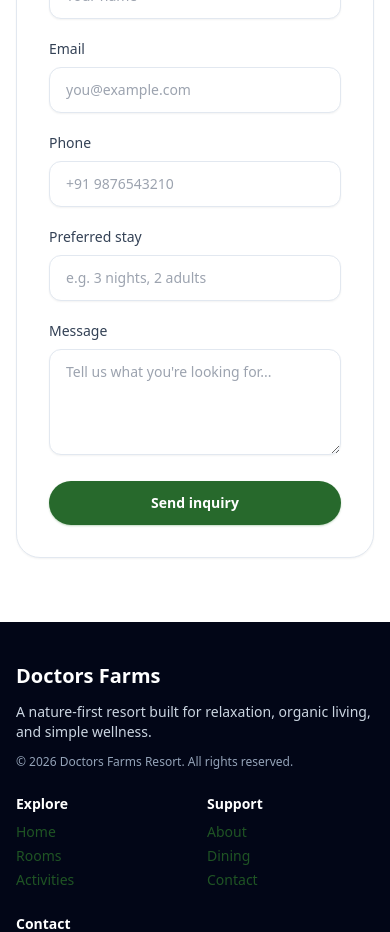
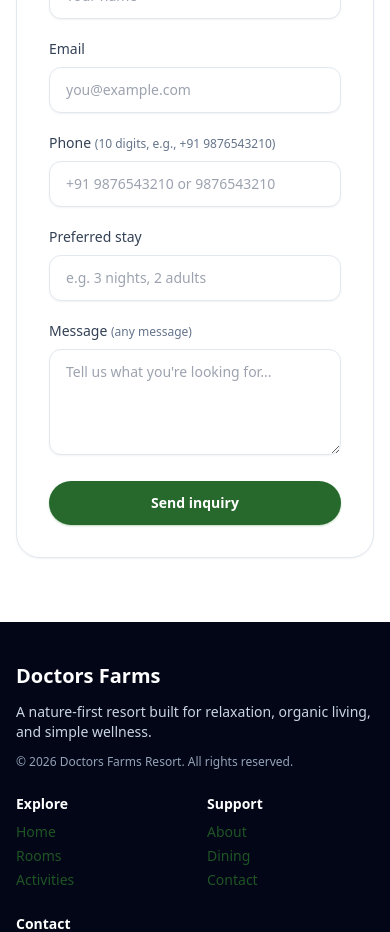
Before and after one commit to reddy615/doctors-farms, a React (Vite) app: page /contact in a window 390 px wide. Shown: the part 1480-2412 px from the top of the page. Built offline with nearby package versions, Linux system fonts and the light colour scheme; no server answers.

Commit message:
Feature: Update form validation - Remove message length limit, enforce 10-digit phone numbers with optional country code (+91), improve user feedback

```diff
--- a/src/pages/Contact.tsx
+++ b/src/pages/Contact.tsx
@@ -269,14 +269,15 @@ export default function Contact() {
                   />
                 </div>
                 <div>
-                  <label className="block text-sm font-medium text-slate-700">Phone</label>
+                  <label className="block text-sm font-medium text-slate-700">Phone <span className="text-xs text-slate-500">(10 digits, e.g., +91 9876543210)</span></label>
                   <input
                     name="phone"
                     type="tel"
                     value={form.phone}
                     onChange={handleChange}
                     className="mt-2 w-full rounded-xl border border-slate-200 bg-white px-4 py-3 text-sm text-slate-900 shadow-sm outline-none transition focus:border-brand-500 focus:ring-2 focus:ring-brand-200"
-                    placeholder="+91 9876543210"
+                    placeholder="+91 9876543210 or 9876543210"
+                    pattern="[\d\s+]{10,}"
                   />
                 </div>
                 <div>
@@ -290,7 +291,7 @@ export default function Contact() {
                   />
                 </div>
                 <div>
-                  <label className="block text-sm font-medium text-slate-700">Message</label>
+                  <label className="block text-sm font-medium text-slate-700">Message <span className="text-xs text-slate-500">(any message)</span></label>
                   <textarea
                     name="message"
                     value={form.message}
```
Also changed, not shown: 2 other files (tests, documents, lock files or other folders).
